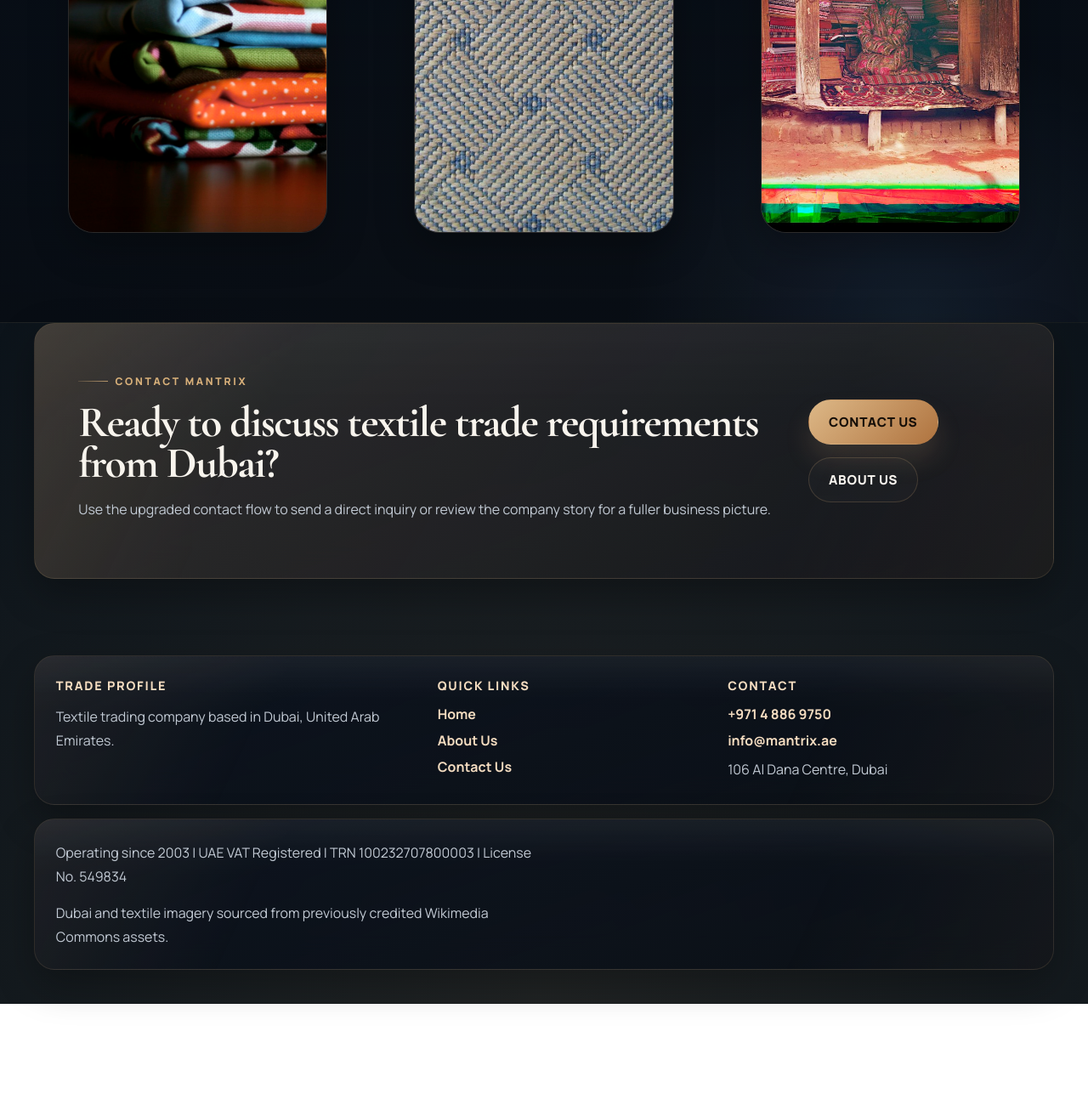
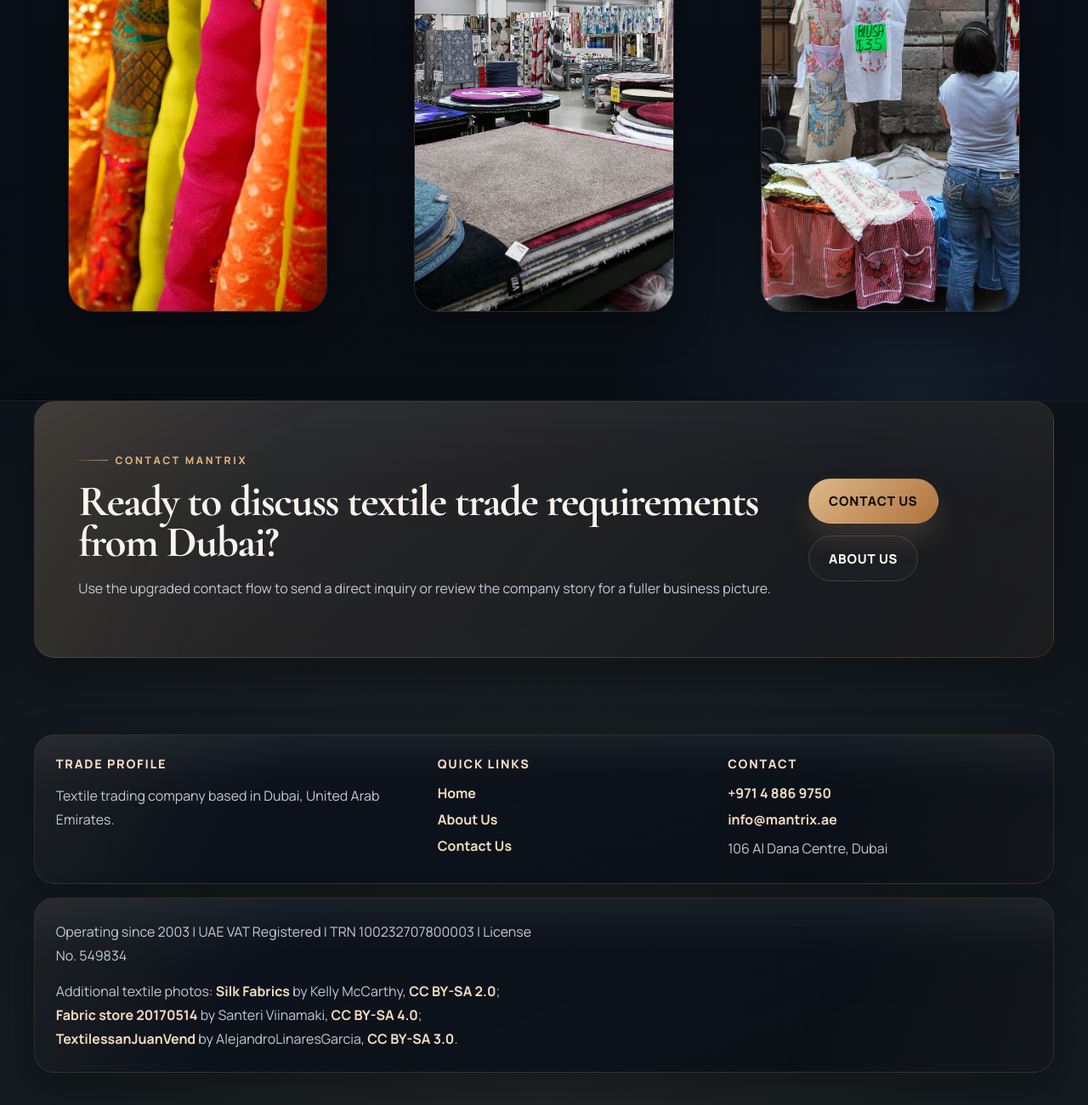
Before and after one commit to imanemoazzeni-ship-it/Mantrix.ae, a plain HTML site: page textiles.html in a window 1280 px wide. Shown: the part 3753-5053 px from the top of the page at 85% size. Before the commit the page ends 4934 px from the top, so only its background shows below. Drawn offline with nearby package versions, Linux system fonts and the light colour scheme.

Commit message:
Add new online textile gallery images

```diff
--- a/textiles.html
+++ b/textiles.html
@@ -155,24 +155,24 @@
         </div>
         <div class="gallery-grid">
           <figure class="gallery-card" data-reveal>
-            <img src="images/colourful-fabric.jpg" alt="Layered colorful fabrics">
+            <img src="images/silk-fabrics-online.jpg" alt="Rows of colorful silk fabrics">
             <figcaption>
-              <strong>Colour Layering</strong>
-              <span>Bringing more vibrancy and depth into the textile presentation.</span>
+              <strong>Silk Selection</strong>
+              <span>Introducing a new fabric-focused visual with richer pattern variation and color depth.</span>
             </figcaption>
           </figure>
           <figure class="gallery-card" data-reveal>
-            <img src="images/cloth-texture.jpg" alt="Detailed woven textile surface">
+            <img src="images/fabric-store-online.jpg" alt="Interior fabric store with hanging materials">
             <figcaption>
-              <strong>Surface Detail</strong>
-              <span>A closer view of texture helps the page feel more tactile and premium.</span>
+              <strong>Retail Atmosphere</strong>
+              <span>A fuller store scene makes the page feel more connected to real textile browsing and trade.</span>
             </figcaption>
           </figure>
           <figure class="gallery-card" data-reveal>
-            <img src="images/fabric-merchant.jpg" alt="Historic textile merchant illustration">
+            <img src="images/textile-vendor-online.jpg" alt="Textile vendor display in a market">
             <figcaption>
-              <strong>Market Character</strong>
-              <span>Trade heritage remains part of the identity behind the Mantrix textile story.</span>
+              <strong>Market Presence</strong>
+              <span>A street-level textile display adds another distinct trade environment to the story.</span>
             </figcaption>
           </figure>
         </div>
@@ -218,7 +218,15 @@
     </div>
     <div class="shell footer-meta">
       <p>Operating since 2003 | UAE VAT Registered | TRN 100232707800003 | License No. 549834</p>
-      <p>Dubai and textile imagery sourced from previously credited Wikimedia Commons assets.</p>
+      <p>
+        Additional textile photos:
+        <a href="https://commons.wikimedia.org/wiki/File:2008-03-19_Silk_Fabrics.jpg">Silk Fabrics</a> by Kelly McCarthy,
+        <a href="https://creativecommons.org/licenses/by-sa/2.0/">CC BY-SA 2.0</a>;
+        <a href="https://commons.wikimedia.org/wiki/File:Fabric_store_20170514.jpg">Fabric store 20170514</a> by Santeri Viinamaki,
+        <a href="https://creativecommons.org/licenses/by-sa/4.0/">CC BY-SA 4.0</a>;
+        <a href="https://commons.wikimedia.org/wiki/File:TextilessanJuanVend.jpg">TextilessanJuanVend</a> by AlejandroLinaresGarcia,
+        <a href="https://creativecommons.org/licenses/by-sa/3.0/">CC BY-SA 3.0</a>.
+      </p>
     </div>
   </footer>
 </body>
```
Also changed, not shown: images/fabric-store-online.jpg (added), images/silk-fabrics-online.jpg (added), images/textile-vendor-online.jpg (added).
